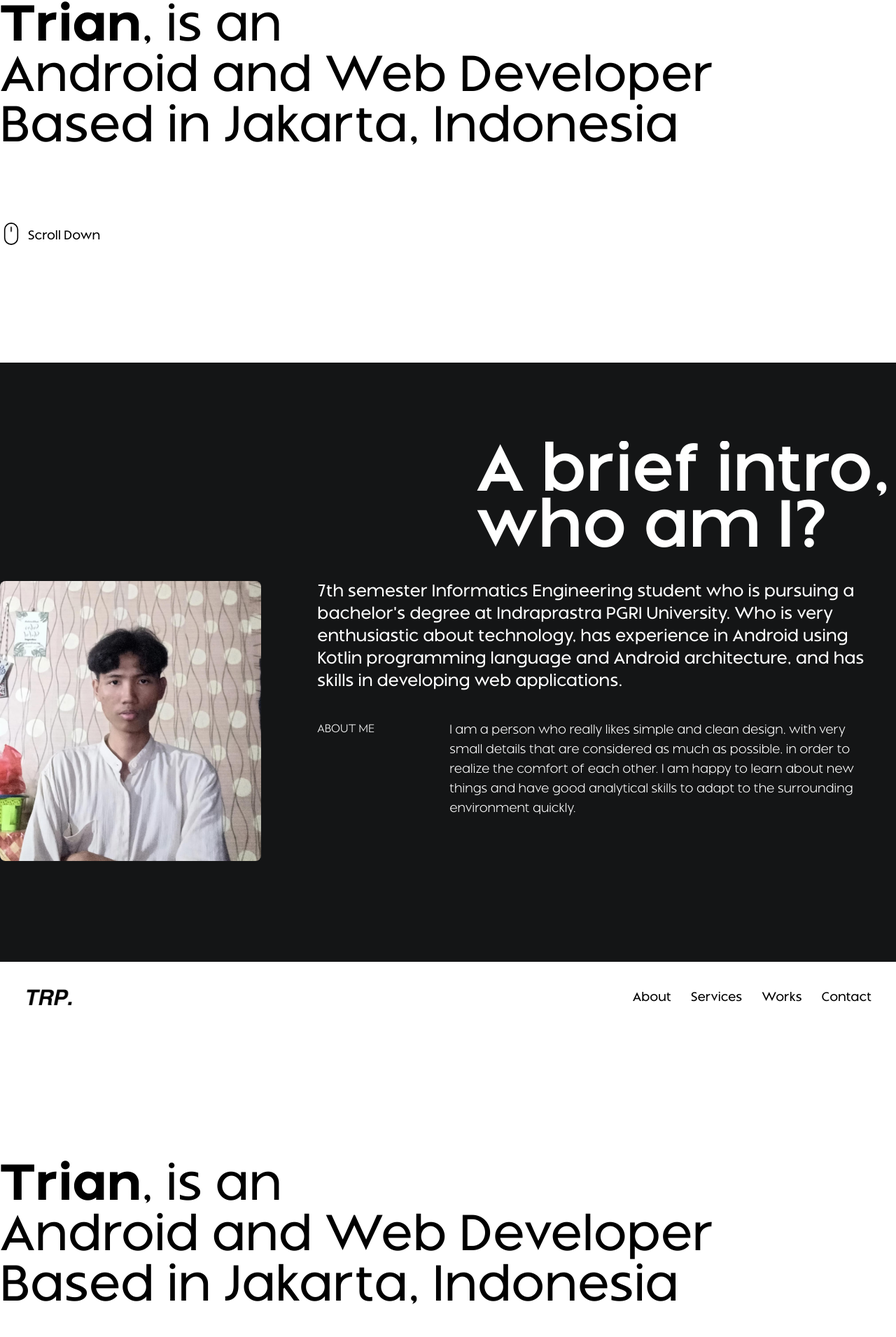
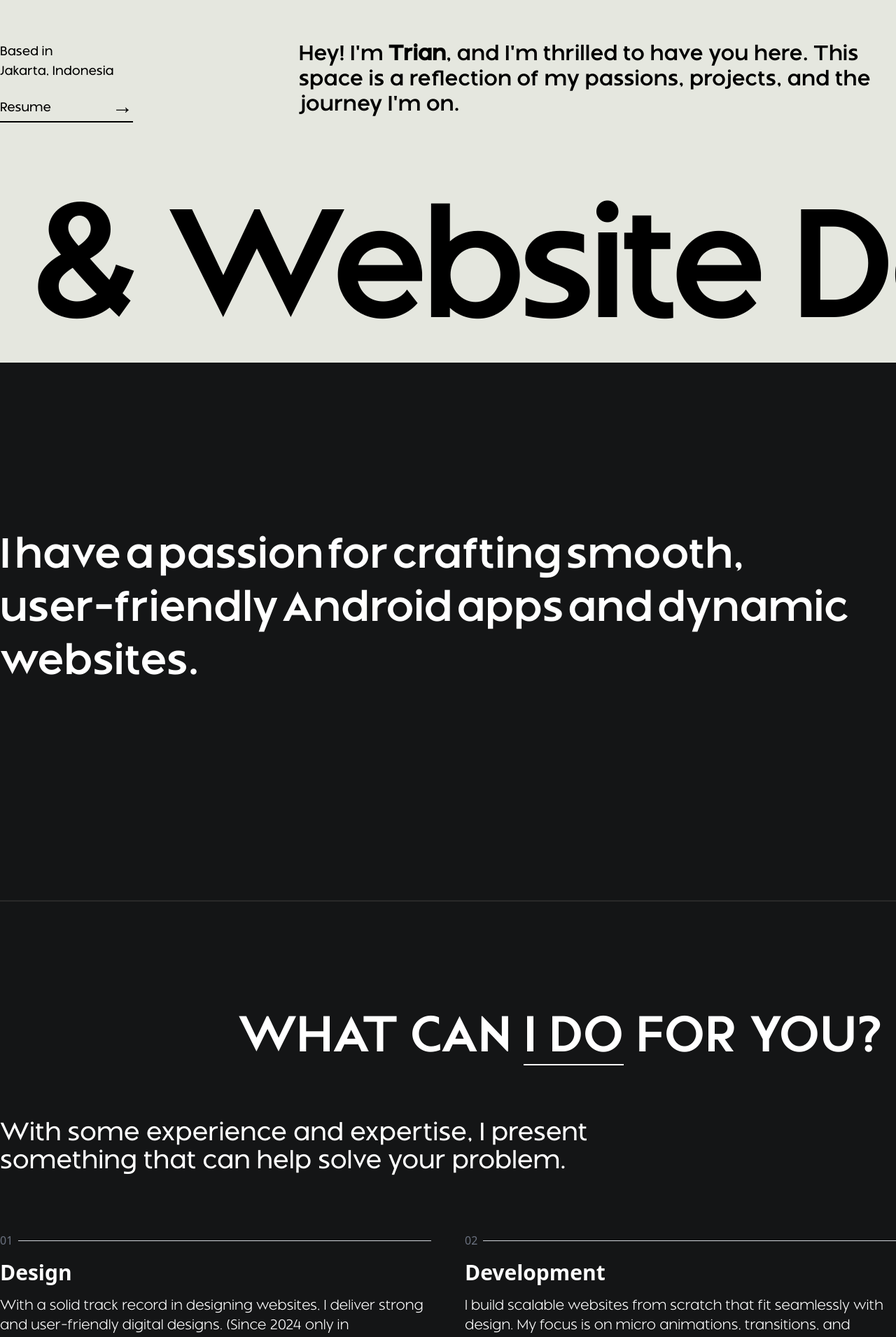
Before and after one commit to threeanra/Portfolio-v1, a React (Vite) app: page / in a window 1280 px wide. Shown: the part 282-2192 px from the top of the page at 70% size. Built offline with nearby package versions, Linux system fonts and the light colour scheme.

Commit message:
still in progress hehe

```diff
--- a/package.json
+++ b/package.json
@@ -17,6 +17,7 @@
     "@fortawesome/react-fontawesome": "^0.2.2",
     "@iconscout/react-unicons": "^2.0.2",
     "framer-motion": "^11.3.19",
+    "gsap": "^3.12.5",
     "locomotive-scroll": "^5.0.0-beta.13",
     "react": "^18.3.1",
     "react-dom": "^18.3.1",
--- a/src/components/Element/navbar/Navbar.jsx
+++ b/src/components/Element/navbar/Navbar.jsx
@@ -2,7 +2,7 @@ import { useState, useEffect } from "react";
 import { easeInOut, motion } from "framer-motion";
 import Logo from "../../../assets/Logo.png";
 function Navbar() {
-  const navLink = ["About", "Services", "Works", "Contact"];
+  const navLink = ["About,", "Services,", "Works,", "Contact,"];
   const [navActive, setNavActive] = useState(false);
   const [showButton, setShowButton] = useState(false);
 
@@ -43,7 +43,7 @@ function Navbar() {
           delay: 3.8,
         },
       }}
-      className="w-full absolute p-[35px] overflow-hidden"
+      className="w-full absolute z-[9999] p-[35px] overflow-hidden"
     >
       <div className="container mx-auto flex justify-between">
         <a href="/">
--- a/src/components/aboutme/AboutMe.jsx
+++ b/src/components/aboutme/AboutMe.jsx
@@ -21,7 +21,7 @@ const characterAnimation = {
     y: 0,
     opacity: 1,
     transition: {
-      duration: 0.6,
+      duration: 0.5,
       ease: "easeInOut",
     },
   },
@@ -32,7 +32,7 @@ const containerAnimation = {
   initial: {},
   animate: {
     transition: {
-      staggerChildren: 0.05,
+      staggerChildren: 0.03,
     },
   },
 };
@@ -45,7 +45,7 @@ const opacityAnimation = {
   open: {
     opacity: 1,
     transition: {
-      duration: 1,
+      duration: 0.8,
       ease: "easeInOut",
     },
   },
@@ -55,15 +55,12 @@ function AboutMe() {
   const aboutMe = useRef(null);
   const desc = useRef(null);
   const descAbout = useRef(null);
-  const isAboutMeInView = useInView(aboutMe, { once: true });
-  const isDescAboutInView = useInView(descAbout, { once: true });
-  const isDescInView = useInView(desc, { once: true });
+  const isAboutMeInView = useInView(aboutMe);
+  const isDescAboutInView = useInView(descAbout);
+  const isDescInView = useInView(desc);
 
   return (
-    <section
-      id="about"
-      className="w-full py-28 md:pt-28 bg-custom-black-2 lg:pb-36"
-    >
+    <section id="about" className="w-full pt-40 bg-background-color lg:pb-36">
       <div className="container mx-auto px-7 lg:px-0">
         <div className="grid grid-cols-12 md:gap-20">
           <div className="col-span-full lg:col-span-6"></div>
@@ -75,7 +72,7 @@ function AboutMe() {
               initial="initial"
               animate={isAboutMeInView ? "animate" : "initial"}
             >
-              <motion.p className="text-5xl md:text-[95px] 2xl:text-8xl md:mb-5 text-start font-montreal-medium text-white">
+              <motion.p className="text-5xl md:text-[95px] 2xl:text-8xl md:mb-5 text-start font-montreal-medium text-black">
                 {splitText("A brief intro,")}
               </motion.p>
             </motion.div>
@@ -85,7 +82,7 @@ function AboutMe() {
               initial="initial"
               animate={isAboutMeInView ? "animate" : "initial"}
             >
-              <motion.p className="text-5xl md:text-[95px] 2xl:text-8xl md:mb-5 text-start font-montreal-medium text-white">
+              <motion.p className="text-5xl md:text-[95px] 2xl:text-8xl md:mb-5 text-start font-montreal-medium text-black">
                 {splitText("who am I?")}
               </motion.p>
             </motion.div>
@@ -105,7 +102,7 @@ function AboutMe() {
               variants={opacityAnimation}
               initial="initial"
               animate={isDescInView ? "open" : "initial"}
-              className="text-lg lg:text-2xl 2xl:text-3xl leading-normal font-montreal-regular text-white tracking-regular"
+              className="text-lg lg:text-2xl 2xl:text-3xl leading-normal font-montreal-regular text-black tracking-regular"
             >
               {`7th semester Informatics Engineering student who is pursuing a
               bachelor's degree at Indraprastra PGRI University. Who is very
@@ -119,7 +116,7 @@ function AboutMe() {
                 variants={opacityAnimation}
                 initial="initial"
                 animate={isDescAboutInView ? "open" : "initial"}
-                className="text-white font-montreal-light w-full mb-5 md:mb-0"
+                className="text-black font-montreal-regular w-full mb-5 md:mb-0"
               >
                 ABOUT ME
               </motion.p>
@@ -128,7 +125,7 @@ function AboutMe() {
                 variants={opacityAnimation}
                 initial="initial"
                 animate={isDescAboutInView ? "open" : "initial"}
-                className="text-white font-montreal-light text-lg"
+                className="text-black font-montreal-regular text-lg"
               >
                 I am a person who really likes simple and clean design, with
                 very small details that are considered as much as possible, in
--- /dev/null
+++ b/src/components/description/Description.jsx
@@ -0,0 +1,57 @@
+import styles from "./style.module.css";
+import { useRef } from "react";
+import { useInView, motion } from "framer-motion";
+
+function Description() {
+  const phrase =
+    "I have a passion for crafting smooth, user-friendly Android apps and dynamic websites. ";
+  const description = useRef(null);
+  const isInView = useInView(description);
+
+  const slideUp = {
+    initial: {
+      y: "100%",
+    },
+    open: (i) => ({
+      y: "0%",
+      transition: { duration: 0.5, delay: 0.01 * i },
+    }),
+    closed: {
+      y: "100%",
+      transition: { duration: 0.5 },
+    },
+  };
+
+  return (
+    <section className="lg:pt-60 lg:pb-[300px] py-20 bg-custom-black-2 text-white ">
+      <div
+        ref={description}
+        className={`${styles.description} container mx-auto px-4 md:px-0`}
+      >
+        <div className={`${styles.body}`}>
+          <p>
+            {phrase.split(" ").map((word, index) => {
+              return (
+                <span
+                  key={index}
+                  className={`${styles.mask} py-2 md:text-4xl lg:text-6xl 2xl:text-8xl font-montreal-medium`}
+                >
+                  <motion.span
+                    variants={slideUp}
+                    custom={index}
+                    animate={isInView ? "open" : "closed"}
+                    key={index}
+                  >
+                    {word}
+                  </motion.span>
+                </span>
+              );
+            })}
+          </p>
+        </div>
+      </div>
+    </section>
+  );
+}
+
+export default Description;
--- /dev/null
+++ b/src/components/description/style.module.css
@@ -0,0 +1,24 @@
+.description {
+  display: flex;
+  justify-content: center;
+  .body {
+    display: flex;
+    position: relative;
+    p {
+      margin: 0px;
+      &:nth-of-type(1) {
+        font-size: 36px;
+        gap: 8px;
+        line-height: 1.3;
+        span {
+          margin-right: 3px;
+        }
+        .mask {
+          position: relative;
+          overflow: hidden;
+          display: inline-flex;
+        }
+      }
+    }
+  }
+}
--- a/src/components/hero/Hero.jsx
+++ b/src/components/hero/Hero.jsx
@@ -1,87 +1,133 @@
 import Navbar from "../Element/navbar/Navbar";
-import { easeInOut, motion } from "framer-motion";
+import { useRef, useEffect, useState } from "react";
+import gsap from "gsap";
+import { motion } from "framer-motion";
 
-// Variants
-const MotionTitle = ({ children, delay }) => (
-  <motion.h1
-    initial={{ y: "100%" }}
+function Hero() {
+  const slider = useRef(null);
+  const firstText = useRef(null);
+  const secondText = useRef(null);
+  const [isMdOrLarger, setIsMdOrLarger] = useState(false);
+
+  useEffect(() => {
+    // Function to update state based on screen width
+    const updateSize = () => {
+      setIsMdOrLarger(window.matchMedia("(min-width: 768px)").matches);
+    };
+
+    // Add event listener
+    window.addEventListener("resize", updateSize);
+
+    // Initial check
+    updateSize();
+
+    // Cleanup event listener
+    return () => window.removeEventListener("resize", updateSize);
+  }, []);
+
+  let xPercent = 0;
+
+  useEffect(() => {
+    gsap.set(secondText.current, {
+      left: secondText.current.getBoundingClientRect().width,
+    });
+
+    requestAnimationFrame(animate);
+  }, []);
+
+  const animate = () => {
+    if (xPercent > 0) {
+      xPercent = -100;
+    }
+
+    gsap.set(firstText.current, { xPercent: xPercent });
+
+    gsap.set(secondText.current, { xPercent: xPercent });
+
+    requestAnimationFrame(animate);
+
+    xPercent += 0.1;
+  };
+
+  return (
+    <>
+      <Navbar />
+      <section className="bg-background-color overflow-hidden relative">
+        <div className="container px-7 lg:px-0 w-full h-screen flex flex-col justify-center mx-auto overflow-hidden">
+          <div className="grid grid-cols-12 md:gap-12 lg:gap-0 overflow-hidden">
+            <motion.div
+              initial={{ y: 100 }}
               animate={{
                 y: 0,
                 transition: {
-        duration: 1,
-        delay,
-        ease: easeInOut,
+                  duration: 0.6,
+                  delay: 3.6,
                 },
               }}
-    className="md:text-7xl 2xl:text-8xl font-montreal-regular"
+              className="flex flex-col gap-5 justify-between overflow-hidden order-2 md:order-1 col-span-12 md:col-span-5 lg:col-span-3 mt-10 md:mt-0 text-lg font-montreal-regular w-2/3 md:w-full lg:w-[190px]"
             >
-    {children}
-  </motion.h1>
-);
-
-function Hero() {
-  const title = ["Android and Web Developer", "Based in Jakarta, Indonesia"];
-  return (
-    <>
-      <Navbar />
-      <div className="container px-7 lg:px-0 w-full h-screen flex flex-col justify-center mx-auto text-start text-3xl \">
-        <div className="overflow-hidden mt-28 pt-2">
-          <MotionTitle delay={3.6}>
-            <b className="font-montreal-bold">Trian</b>, is an
-          </MotionTitle>
+              <p>
+                Based in <br /> Jakarta, Indonesia
+              </p>
+              <div className="w-full border-b-2 border-black mt-4 md:mt-0 transition-all duration-300 group hover:border-transparent">
+                <a href="#" className="flex items-center justify-between group">
+                  <span>Resume</span>
+                  <span className="ml-2 text-3xl transition-all duration-300 transform group-hover:rotate-180">
+                    →
+                  </span>
+                </a>
               </div>
-        {title.map((title, index) => (
-          <div className="overflow-hidden" key={index}>
-            <MotionTitle delay={3.6}>{title}</MotionTitle>
-          </div>
-        ))}
+            </motion.div>
             <motion.div
-          initial={{ opacity: 0, y: 80 }}
+              initial={{ y: 100 }}
               animate={{
-            opacity: 1,
                 y: 0,
                 transition: {
-              ease: easeInOut,
-              duration: 1,
-              delay: 3.8,
+                  duration: 0.6,
+                  delay: 3.6,
                 },
               }}
-          className="hero-scroll flex items-center mt-24"
+              className="overflow-hidden col-span-12 md:col-span-10 md:col-start-4 order-1 md:order-2 lg:col-start-5 text-xl md:text-3xl 2xl:text-4xl font-montreal-medium mt-40 md:mt-0 tracking-normal"
             >
-          <a href="#about" className="scroll_button">
-            <svg
-              width="32px"
-              height="32px"
-              className="home__scroll-mouse"
-              viewBox="0 0 247 390"
-              version="1.1"
-              xmlns="http://www.w3.org/2000/svg"
-              xmlnsXlink="http://www.w3.org/1999/xlink"
-              style={{
-                fillRule: "evenodd",
-                clipRule: "evenodd",
-                strokeLinecap: "round",
-                strokeLinejoin: "round",
-                strokeMiterlimit: "1.5",
-              }}
-            >
-              <path
-                className="wheel"
-                d="M123.359,79.775l0,72.843"
-                style={{ fill: "none", stroke: "black", strokeWidth: "20px" }}
-              ></path>
-              <path
-                id="mouse"
-                d="M236.717,123.359c0,-62.565 -50.794,-113.359 -113.358,-113.359c-62.565,0 -113.359,50.794 -113.359,113.359l0,143.237c0,62.565 50.794,113.359 113.359,113.359c62.564,0 113.358,-50.794 113.358,-113.359l0,-143.237Z"
-                style={{ fill: "none", stroke: "black", strokeWidth: "20px" }}
-              ></path>
-            </svg>
-          </a>
-          <span className="text-lg ml-2 font-montreal-regular mt-2">
-            Scroll Down
-          </span>
+              Hey! I'm <b>Trian</b>, and I'm thrilled to have you here. This
+              space is a reflection of my passions, projects, and the journey
+              I'm on.
             </motion.div>
           </div>
+        </div>
+        <div
+          className={`absolute ${
+            isMdOrLarger ? "bottom-10" : "top-[80px]"
+          } overflow-hidden lg:mb-[-30px] pt-7`}
+        >
+          <motion.div
+            initial={{ y: 300 }}
+            animate={{
+              y: 0,
+              transition: {
+                duration: 0.6,
+                ease: [0.33, 1, 0.68, 1],
+                delay: 3.6,
+              },
+            }}
+            ref={slider}
+            className="relative whitespace-nowrap flex overflow-hidden h-full"
+          >
+            <p
+              ref={firstText}
+              className="relative text-9xl overflow-hidden pt-[50px] lg:text-[220px] pr-[50px] font-montreal-medium tracking-tighter"
+            >
+              Android & Website Developer -
+            </p>
+            <p
+              ref={secondText}
+              className="text-9xl lg:text-[220px] pt-[50px] pr-[50px] font-montreal-medium tracking-tighter"
+            >
+              Android & Website Developer -
+            </p>
+          </motion.div>
+        </div>
+      </section>
     </>
   );
 }
--- /dev/null
+++ b/src/components/techstack/TechStack.jsx
@@ -0,0 +1,51 @@
+function TechStack() {
+  return (
+    <section className="border-t-2 border-custom-gray bg-custom-black-2 h-screen">
+      <div className="container mx-auto px-4 md:px-0 py-20 lg:py-40">
+        <div className="grid grid-cols-12 md:gap-20">
+          <div className="col-span-full lg:col-start-4">
+            <h1 className="text-4xl lg:text-7xl font-montreal-medium text-white">
+              WHAT CAN <span className="border-b-2 border-white">I DO</span> FOR
+              YOU?
+            </h1>
+          </div>
+          <div className="col-span-full md:col-span-9 mt-10 md:mt-0">
+            <p className="text-lg lg:text-4xl font-montreal-regular text-white">
+              With some experience and expertise, I present something that can
+              help solve your problem.
+            </p>
+          </div>
+        </div>
+        <div className="grid grid-cols-1 md:grid-cols-2 gap-12 text-white mt-20">
+          <div className="space-y-4">
+            <div className="flex items-center space-x-2">
+              <span className="text-gray-500">01</span>
+              <div className="w-full border-t border-gray-300"></div>
+            </div>
+            <h2 className="text-3xl font-semibold">Design</h2>
+            <p className="font-montreal-light text-xl">
+              With a solid track record in designing websites, I deliver strong
+              and user-friendly digital designs. (Since 2024 only in combination
+              with development)
+            </p>
+          </div>
+
+          <div className="space-y-4">
+            <div className="flex items-center space-x-2">
+              <span className="text-gray-500">02</span>
+              <div className="w-full border-t border-gray-300"></div>
+            </div>
+            <h2 className="text-3xl font-semibold">Development</h2>
+            <p className="font-montreal-light text-xl">
+              I build scalable websites from scratch that fit seamlessly with
+              design. My focus is on micro animations, transitions, and
+              interaction. Build with Kirby CMS or Webflow.
+            </p>
+          </div>
+        </div>
+      </div>
+    </section>
+  );
+}
+
+export default TechStack;
--- a/src/index.css
+++ b/src/index.css
@@ -28,6 +28,10 @@ body.no-scroll {
   overflow: hidden;
 }
 
+body {
+  margin: 0px;
+}
+
 html {
   scroll-behavior: smooth;
 }
--- a/src/pages/Home.jsx
+++ b/src/pages/Home.jsx
@@ -2,6 +2,8 @@ import LoaderHome from "../components/loader/Loader";
 import Hero from "../components/hero/Hero";
 import AboutMe from "../components/aboutme/AboutMe";
 import { useEffect } from "react";
+import TechStack from "../components/techstack/TechStack";
+import Description from "../components/description/Description";
 function Home() {
   useEffect(() => {
     setTimeout(() => {
@@ -12,8 +14,10 @@ function Home() {
     <div>
       <LoaderHome />
       <Hero />
+      <Description />
+      <TechStack />
+
       <AboutMe />
-      <Hero />
     </div>
   );
 }
--- a/tailwind.config.js
+++ b/tailwind.config.js
@@ -11,7 +11,7 @@ export default {
       },
       colors: {
         transparent: "transparent",
-        "background-color": "#EBEBEB",
+        "background-color": "#E5E7DF",
         "custom-black": "#252525",
         "custom-black-2": "#141516",
         "custom-gray": "#292929",
```
Also changed, not shown: 1 other file (tests, documents, lock files or other folders). Lines whose indentation alone changed are shown as unchanged.
